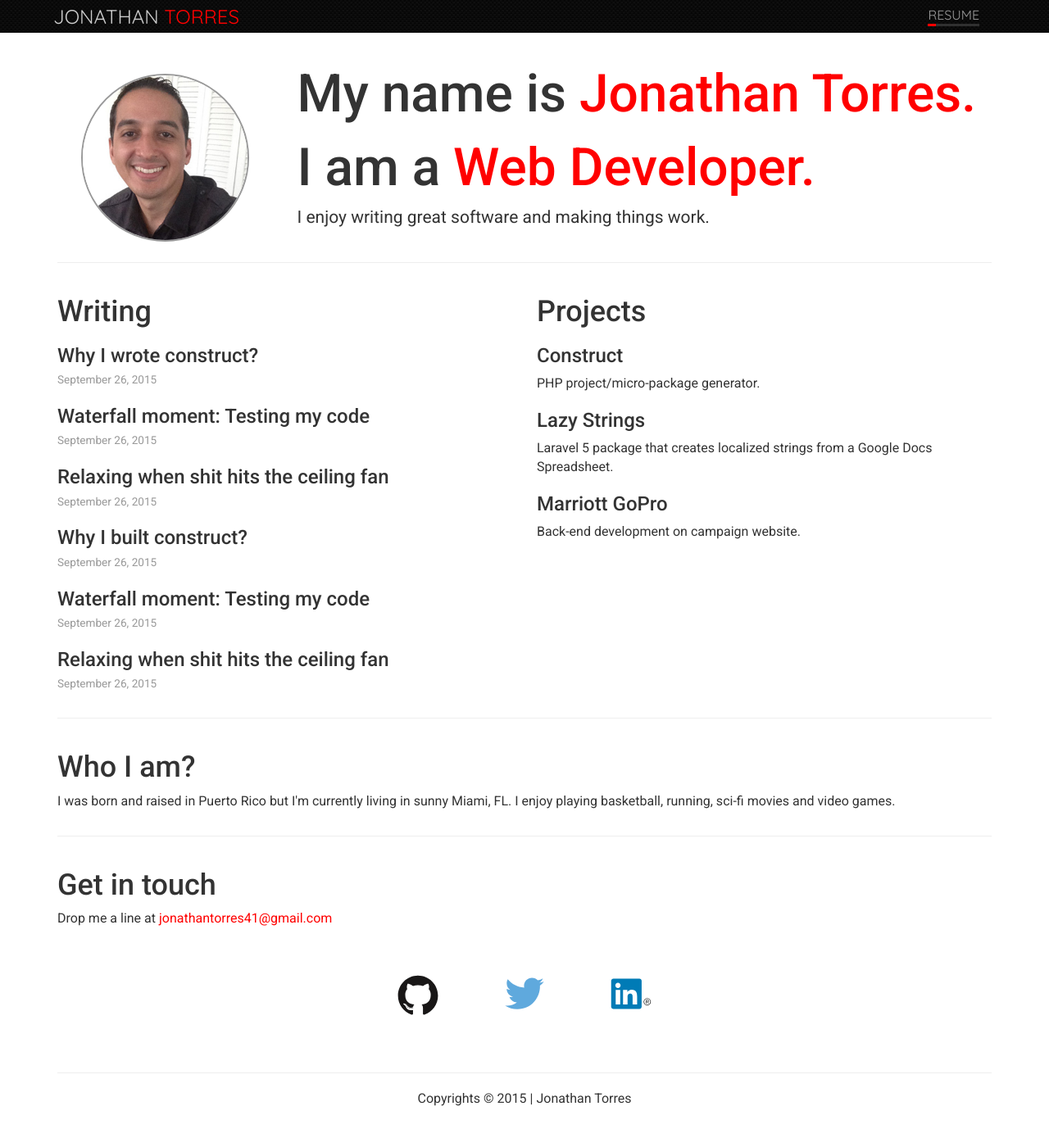
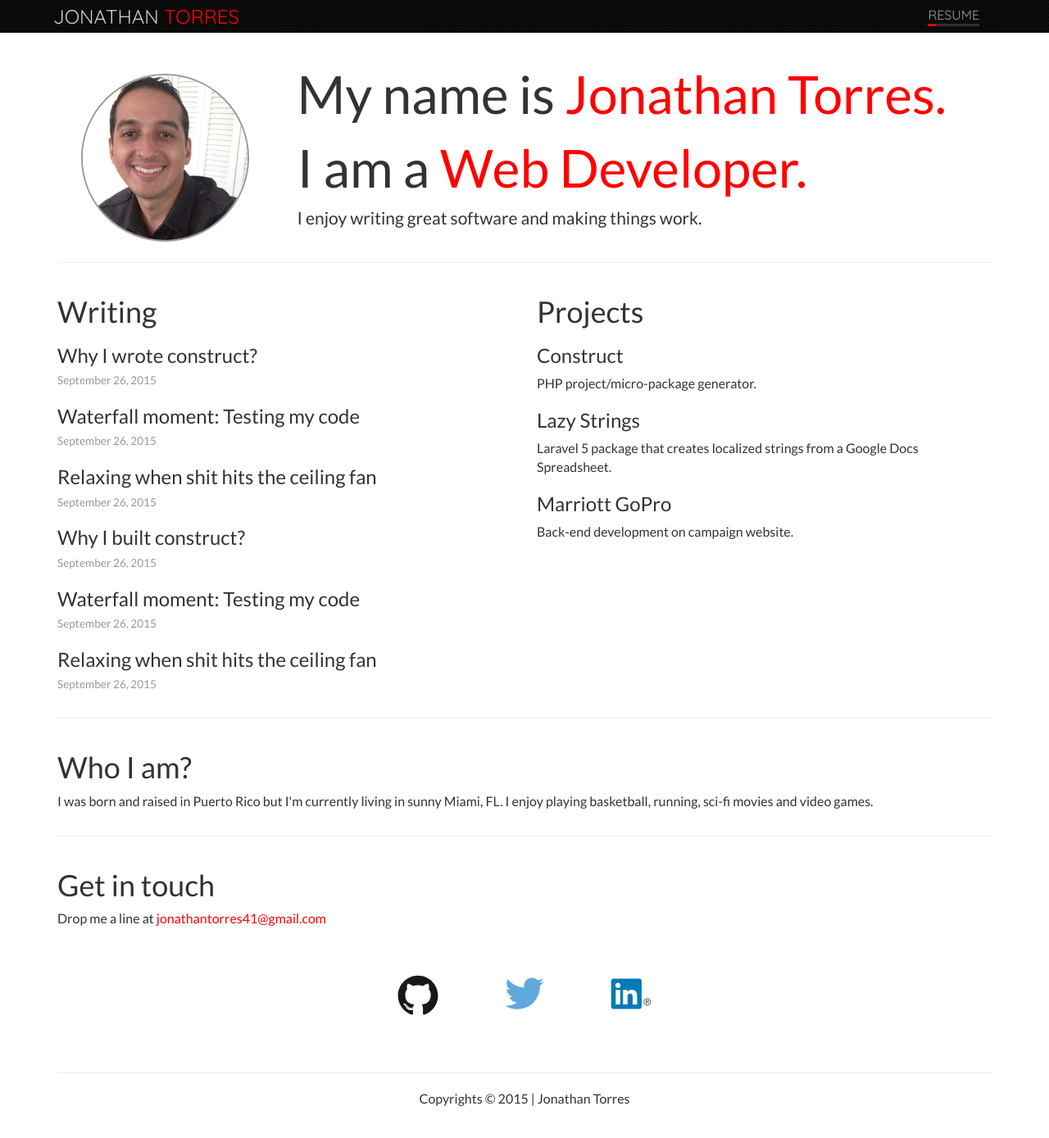
Before and after one commit to jonathantorres/website, a Jekyll site: the page built from index.html, in a window 1280 px wide and 1400 px high. Shown: the top 1389 px of the window at 82% size. Built offline with Jekyll 4.4.1, drawn with Linux system fonts in a browser that asks for light colours.

Commit message:
Change default font family.

```diff
--- a/css/main.scss
+++ b/css/main.scss
@@ -4,11 +4,11 @@
 @charset "utf-8";
 
 // Fonts
-@import url(https://fonts.googleapis.com/css?family=Quicksand:400,700|Roboto:400,400italic,700,700italic,500,500italic);
+@import url(https://fonts.googleapis.com/css?family=Quicksand:400,700|Lato:400,400italic,700,700italic);
 
 
 // Our variables
-$base-font-family: 'Roboto', sans-serif;
+$base-font-family: 'Lato', sans-serif;
 $base-font-size:   16px;
 $small-font-size:  $base-font-size * 0.875;
 $base-line-height: 1.5;
```
